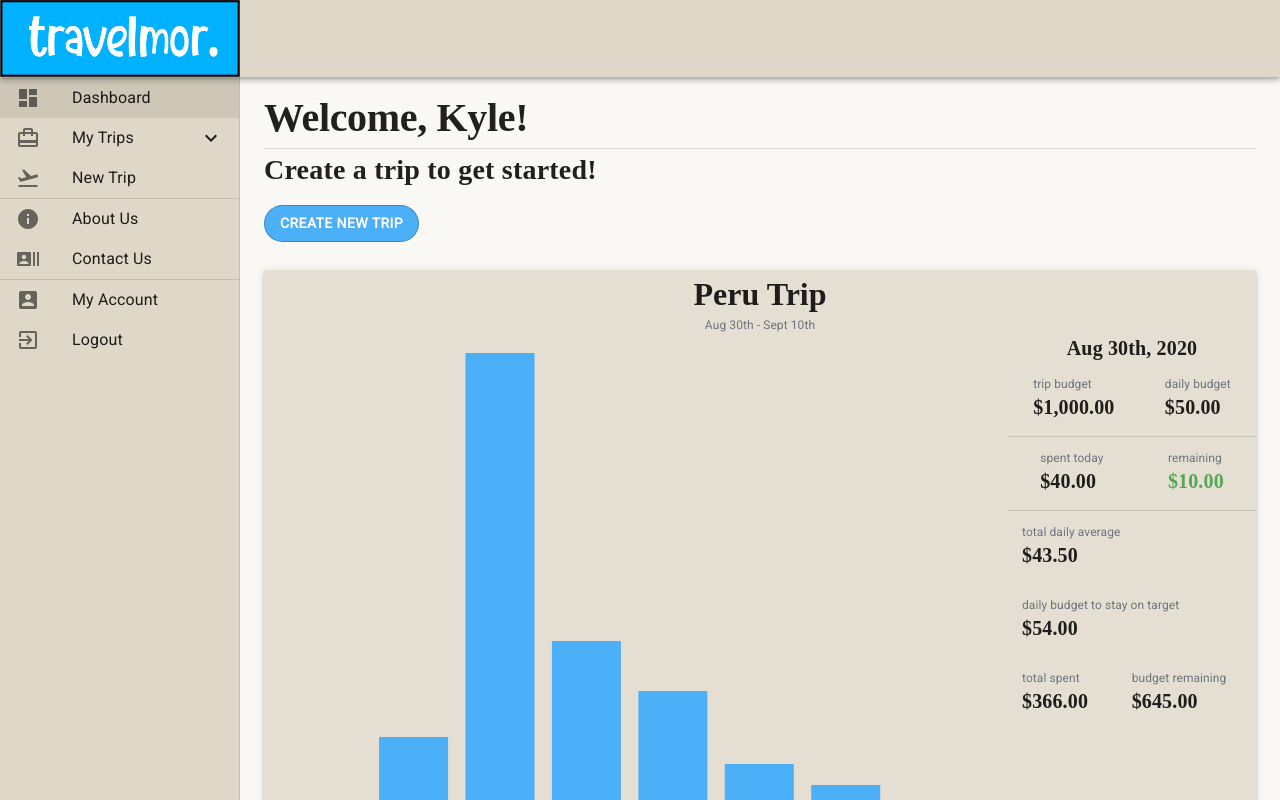
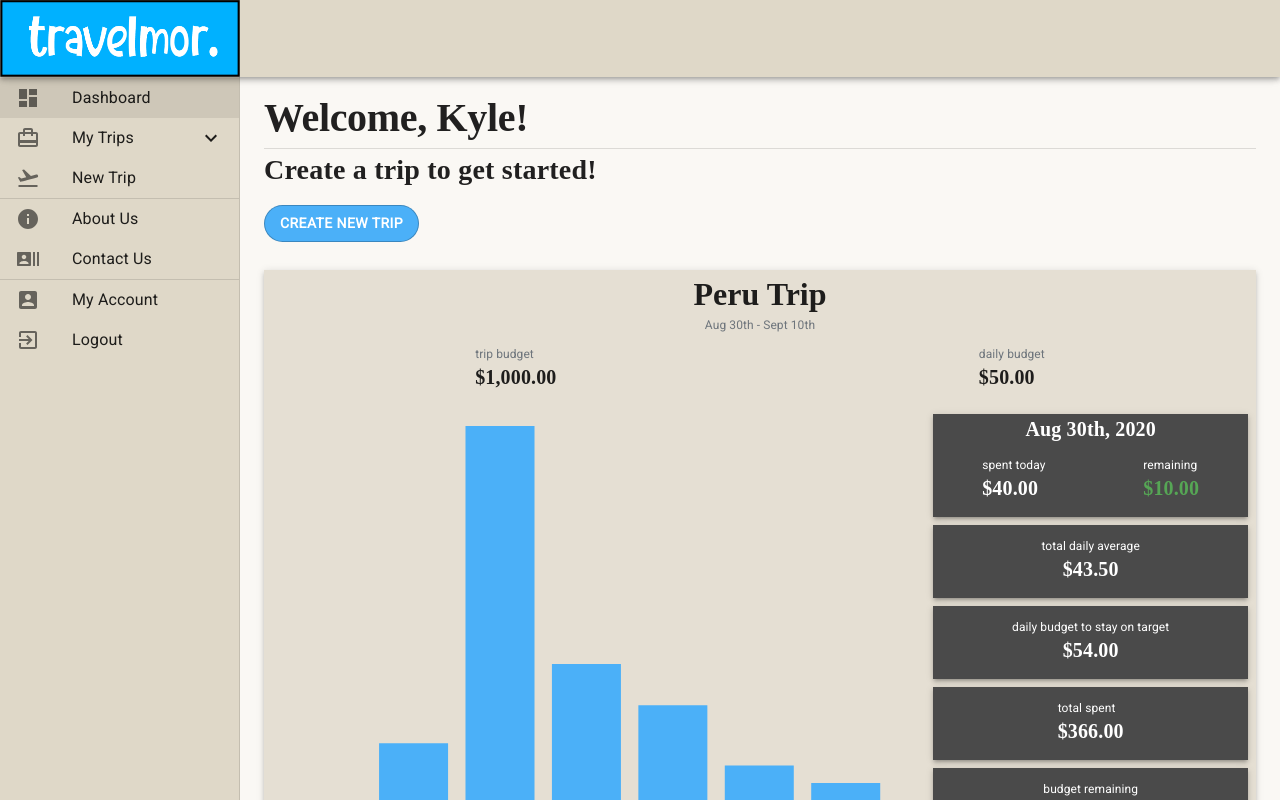
Before and after one commit to kzunino/travelmor_api, a React (Create React App) app in the folder client/: page /dashboard in a window 1280 px wide. Shown: the top 800 px of the page. Built offline with nearby package versions, Linux system fonts and the light colour scheme.

Commit message:
fixed side widget

```diff
--- a/client/src/components/Dashboard.js
+++ b/client/src/components/Dashboard.js
@@ -78,7 +78,7 @@ const useStyles = makeStyles((theme) => ({
     textAlign: 'left',
   },
   averageSpendingItems: {
-    marginRight: 'auto',
+    // marginRight: 'auto',
     padding: '1em',
     textAlign: 'left',
   },
@@ -87,6 +87,15 @@ const useStyles = makeStyles((theme) => ({
   },
   overBudgetColor: {
     color: '#ce4c52',
+  },
+  box: {
+    backgroundColor: '#4a4a4a',
+  },
+  budgetData: {
+    color: theme.palette.boxContent.main,
+  },
+  subtitleGrey: {
+    color: theme.palette.heading.main,
   },
 }));
 
@@ -175,13 +184,44 @@ const Dashboard = () => {
                   <Grid container justify='center'>
                     <Grid item>
                       <Typography variant='h3'>Peru Trip</Typography>
-                      <Typography variant='subtitle2' align='center'>
+                      <Typography
+                        variant='subtitle2'
+                        align='center'
+                        className={classes.subtitleGrey}
+                      >
                         Aug 30th - Sept 10th
                       </Typography>
                     </Grid>
                   </Grid>
                 </Grid>
-                <Grid xs={12} md={8} item className={classes.chartContainer}>
+                <Grid container justify='space-around' direction='row'>
+                  <Grid item className={classes.overallSpendingItems}>
+                    <Typography
+                      variant='subtitle2'
+                      className={classes.subtitleGrey}
+                    >
+                      trip budget
+                    </Typography>
+                    <Typography variant='h6'>$1,000.00</Typography>
+                  </Grid>
+                  <Grid item className={classes.overallSpendingItems}>
+                    <Typography
+                      variant='subtitle2'
+                      className={classes.subtitleGrey}
+                    >
+                      daily budget
+                    </Typography>
+                    <Typography variant='h6'>$50.00</Typography>
+                  </Grid>
+                </Grid>
+
+                <Grid
+                  xs={12}
+                  sm={7}
+                  md={8}
+                  item
+                  className={classes.chartContainer}
+                >
                   <ResponsiveContainer width='99%'>
                     <BarChart
                       // width={matchXs ? 350 : 500}
@@ -202,30 +242,30 @@ const Dashboard = () => {
                     </BarChart>
                   </ResponsiveContainer>
                 </Grid>
-                <Grid xs={12} sm={5} md={3} item>
+
+                <Grid xs={12} sm={5} md={4} item>
+                  <Box m={1} boxShadow={3} className={classes.box}>
                     <Grid container direction='column'>
                       <Grid item className={classes.spendingInfoWidget}>
-                      <Typography variant='h6' align='center'>
+                        <Typography
+                          variant='h6'
+                          align='center'
+                          className={classes.budgetData}
+                        >
                           {Moment(Date.now()).format('MMM Do, YYYY')}
                         </Typography>
                       </Grid>
-                    <Grid container justify='space-around' direction='row'>
-                      <Grid item className={classes.overallSpendingItems}>
-                        <Typography variant='subtitle2'>trip budget</Typography>
-                        <Typography variant='h6'>$1,000.00</Typography>
-                      </Grid>
-                      <Grid item className={classes.overallSpendingItems}>
-                        <Typography variant='subtitle2'>
-                          daily budget
-                        </Typography>
-                        <Typography variant='h6'>$50.00</Typography>
-                      </Grid>
-                    </Grid>
-                    <Divider />
                       <Grid container justify='space-around'>
                         <Grid item className={classes.dailySpendingItems}>
-                        <Typography variant='subtitle2'>spent today</Typography>
-                        <Typography variant='h6'>$40.00</Typography>
+                          <Typography variant='subtitle2'>
+                            spent today
+                          </Typography>
+                          <Typography
+                            variant='h6'
+                            className={classes.budgetData}
+                          >
+                            $40.00
+                          </Typography>
                         </Grid>
                         <Grid item className={classes.dailySpendingItems}>
                           <Typography variant='subtitle2'>remaining</Typography>
@@ -238,32 +278,73 @@ const Dashboard = () => {
                         </Grid>
                       </Grid>
                     </Grid>
-                  <Divider />
-                  <Grid container direction='row'>
+                  </Box>
+
+                  <Box m={1} boxShadow={3} className={classes.box}>
+                    <Grid container justify='space-around' direction='row'>
                       <Grid item className={classes.averageSpendingItems}>
                         <Typography variant='subtitle2'>
                           total daily average
                         </Typography>
-                      <Typography variant='h6'>$43.50</Typography>
+                        <Typography
+                          variant='h6'
+                          align='center'
+                          className={classes.budgetData}
+                        >
+                          $43.50
+                        </Typography>
                       </Grid>
+                    </Grid>
+                  </Box>
 
+                  <Box m={1} boxShadow={3} className={classes.box}>
+                    <Grid container justify='space-around' direction='row'>
                       <Grid item className={classes.averageSpendingItems}>
                         <Typography variant='subtitle2'>
                           daily budget to stay on target
                         </Typography>
-                      <Typography variant='h6'>$54.00</Typography>
+                        <Typography
+                          variant='h6'
+                          align='center'
+                          className={classes.budgetData}
+                        >
+                          $54.00
+                        </Typography>
                       </Grid>
+                    </Grid>
+                  </Box>
+
+                  <Box m={1} boxShadow={3} className={classes.box}>
+                    <Grid container justify='space-around' direction='row'>
                       <Grid item className={classes.averageSpendingItems}>
                         <Typography variant='subtitle2'>total spent</Typography>
-                      <Typography variant='h6'>$366.00</Typography>
+                        <Typography
+                          variant='h6'
+                          align='center'
+                          className={classes.budgetData}
+                        >
+                          $366.00
+                        </Typography>
                       </Grid>
+                    </Grid>
+                  </Box>
+
+                  <Box m={1} boxShadow={3} className={classes.box}>
+                    <Grid container justify='space-around' direction='row'>
                       <Grid item className={classes.averageSpendingItems}>
                         <Typography variant='subtitle2'>
                           budget remaining
                         </Typography>
-                      <Typography variant='h6'>$645.00</Typography>
+                        <Typography
+                          variant='h6'
+                          align='center'
+                          className={classes.budgetData}
+                        >
+                          $645.00
+                        </Typography>
                       </Grid>
                     </Grid>
+                  </Box>
                 </Grid>
               </Grid>
             </Grid>
--- a/client/src/styles/theme.js
+++ b/client/src/styles/theme.js
@@ -4,6 +4,8 @@ const mainBlue = '#4bb0f8';
 const softWheat = '#dfd8c8';
 const lightBeige = '#faf8f4';
 const lightGray = '#6e757c';
+const white = '#ffffff';
+const offWhite = '#f8f8ff';
 
 const theme = createMuiTheme({
   palette: {
@@ -18,6 +20,12 @@ const theme = createMuiTheme({
     },
     heading: {
       main: lightGray,
+    },
+    boxTitles: {
+      main: offWhite,
+    },
+    boxContent: {
+      main: white,
     },
   },
   typography: {
@@ -60,7 +68,7 @@ const theme = createMuiTheme({
       lineHeight: 1.25,
       fontSize: '.75rem',
       fontWeight: 500,
-      color: lightGray,
+      color: white,
     },
     body1: {
       lineHeight: 1,
```
Lines whose indentation alone changed are shown as unchanged.
